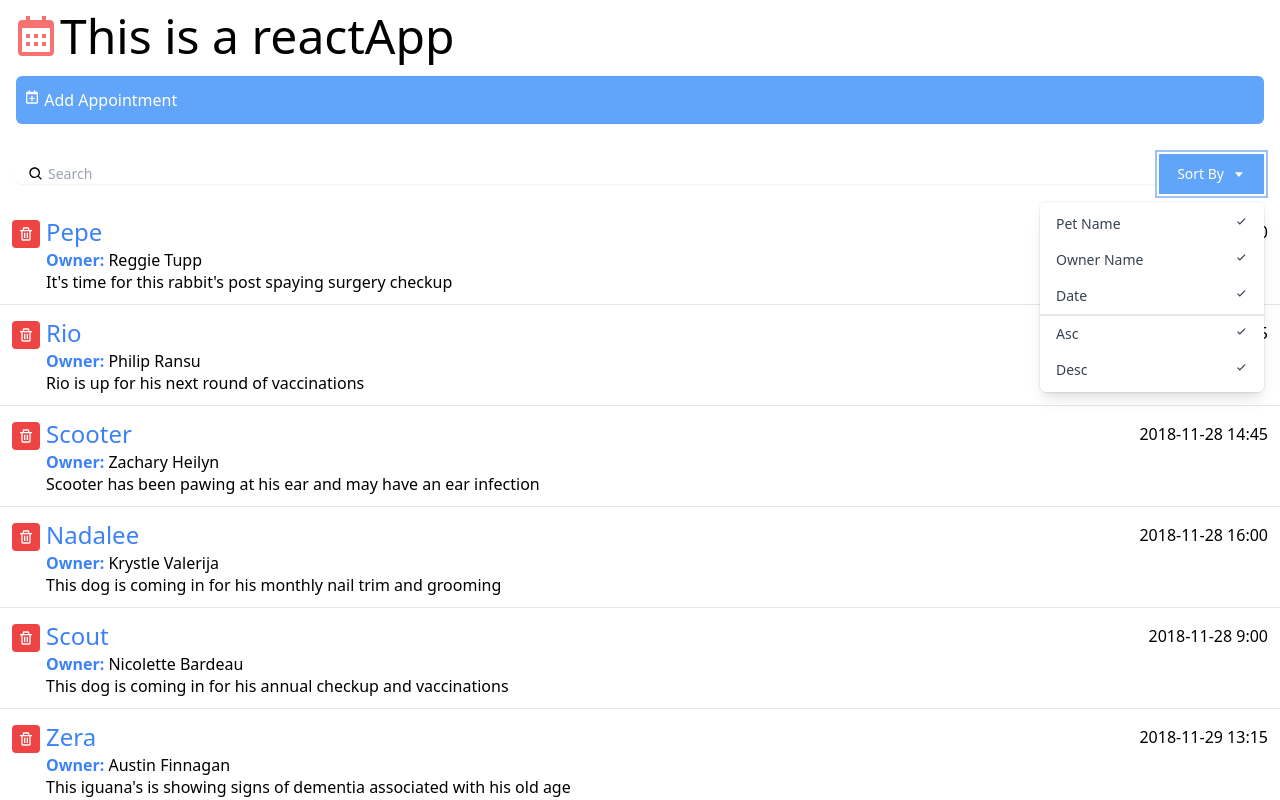
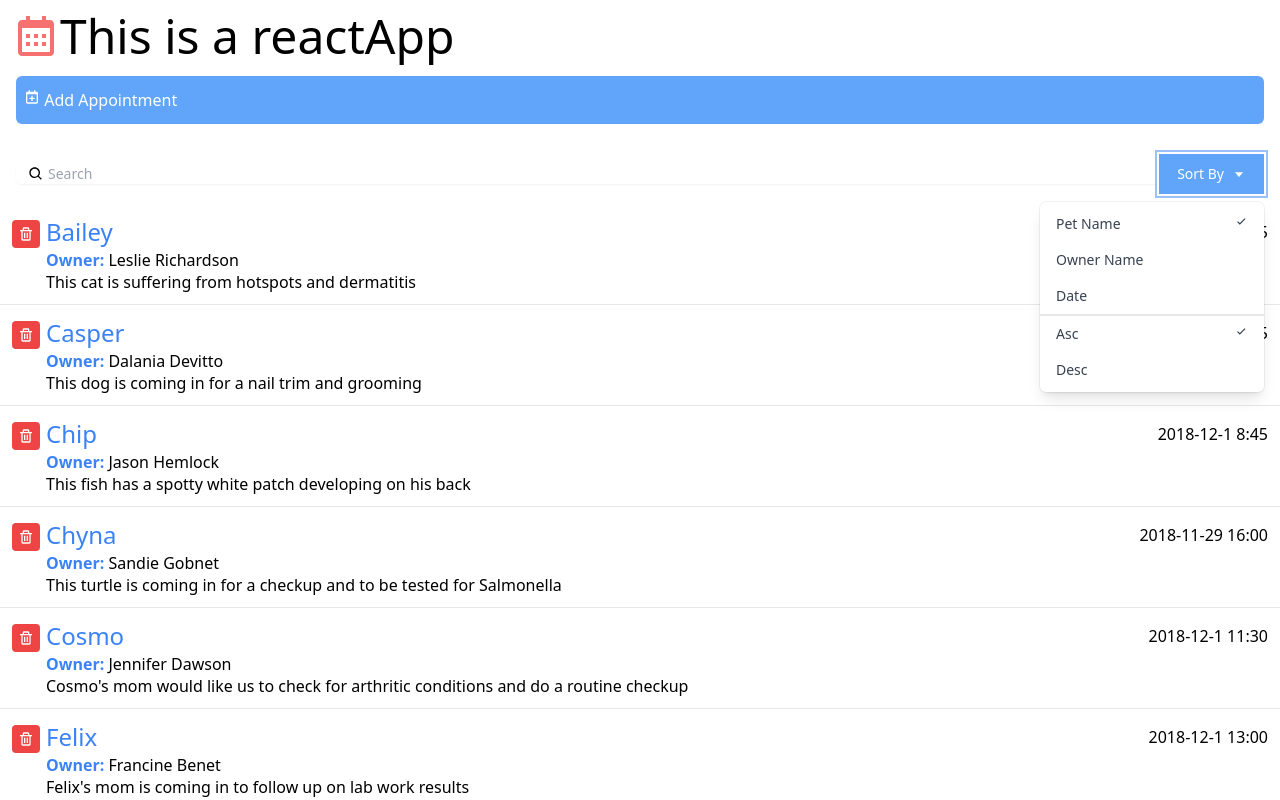
Before and after one commit to JilGC/reactinterface, a React (Create React App) app: page / in a window 1280 px wide. Both pictures are taken after a click on the button "Sort By". Shown: the top 800 px of the page. Built offline with nearby package versions, Linux system fonts and the light colour scheme.

Commit message:
Sorting list alphabetically

```diff
--- a/src/App.js
+++ b/src/App.js
@@ -9,6 +9,8 @@
 
   let [appointmentList, setAppointmentList] = useState([]);
   let [query, setQuery] = useState("");
+  let [sortBy, setSortBy] = useState("petName");
+  let [orderBy, setOrderBy] = useState("asc");
 
   const filteredAppointments = appointmentList.filter(
     item => {
@@ -19,7 +21,13 @@
 
       )
     }
-  )
+  ).sort((a, b) => {
+    let order = (orderBy === 'asc') ? 1 : -1;
+    return (
+      a[sortBy].toLowerCase() < b[sortBy].toLowerCase()
+        ? -1 * order : 1 * order
+    )
+  })
 
   const fetchData = useCallback(() => {
     fetch('./data.json')
@@ -41,7 +49,12 @@
       <AddAppointment />
 
       <Search query={query}
-        onQueryChange={myQuery => setQuery(myQuery)} />
+        onQueryChange={myQuery => setQuery(myQuery)}
+        orderBy={orderBy}
+        onOrderByChange={mySort => setOrderBy(mySort)}
+        sortBy={sortBy}
+        onSortByChange={mySort => setSortBy(mySort)}
+      />
 
       <ul className="divide-y divide-gray-200">
         {filteredAppointments
--- a/src/components/Search.js
+++ b/src/components/Search.js
@@ -1,7 +1,7 @@
 import { useState } from 'react';
 import { BiCaretDown, BiCheck, BiSearch } from "react-icons/bi";
 
-const DropDown = ({ toggle }) => {
+const DropDown = ({ toggle, sortBy, onSortByChange, orderBy, onOrderByChange }) => {
     if (!toggle) {
         return null;
     }
@@ -9,28 +9,33 @@
         <div className="origin-top-right absolute right-0 mt-2 w-56
         rounded-md shadow-lg bg-white ring-1 ring-black ring-opacity-5">
             <div className="py-1" role="menu" aria-orientation="vertical" aria-labelledby="options-menu">
-                <div
+                <div onClick={() => onSortByChange('petName')}
+
                     className="px-4 py-2 text-sm text-gray-700 hover:bg-gray-100 hover:text-gray-900 flex justify-between cursor-pointer"
-                    role="menuitem">Pet Name <BiCheck /></div>
-                <div
+                    role="menuitem">Pet Name {(sortBy === 'petName') && <BiCheck />}</div>
+                <div onClick={() => onSortByChange('ownerName')}
+
                     className="px-4 py-2 text-sm text-gray-700 hover:bg-gray-100 hover:text-gray-900 flex justify-between cursor-pointer"
-                    role="menuitem">Owner Name  <BiCheck /></div>
-                <div
+                    role="menuitem">Owner Name  {(sortBy === 'ownerName') && <BiCheck />}</div>
+                <div onClick={() => onSortByChange('aptDate')}
+
                     className="px-4 py-2 text-sm text-gray-700 hover:bg-gray-100 hover:text-gray-900 flex justify-between cursor-pointer"
-                    role="menuitem">Date <BiCheck /></div>
-                <div
+                    role="menuitem">Date {(sortBy === 'aptDate') && <BiCheck />}</div>
+                <div onClick={() => onOrderByChange('asc')}
+
                     className="px-4 py-2 text-sm text-gray-700 hover:bg-gray-100 hover:text-gray-900 flex justify-between cursor-pointer border-gray-1 border-t-2"
-                    role="menuitem">Asc <BiCheck /></div>
-                <div
+                    role="menuitem">Asc {(orderBy === 'asc') && <BiCheck />}</div>
+                <div onClick={() => onOrderByChange('desc')}
+
                     className="px-4 py-2 text-sm text-gray-700 hover:bg-gray-100 hover:text-gray-900 flex justify-between cursor-pointer"
-                    role="menuitem">Desc <BiCheck /></div>
+                    role="menuitem">Desc {(orderBy === 'desc') && <BiCheck />}</div>
             </div>
         </div>
     )
 }
 
 
-const Search = ({ query, onQueryChange }) => {
+const Search = ({ query, onQueryChange, sortBy, onSortByChange, orderBy, onOrderByChange }) => {
     let [toggleSort, setToggleSort] = useState(false);
     return (
         <div className="py-5 px-4">
@@ -50,7 +55,12 @@
                             className="justify-center px-4 py-2 bg-blue-400 border-2 border-blue-400 text-sm text-white hover:bg-blue-700 focus:outline-none focus:ring-2 focus:ring-offset-2 flex items-center" id="options-menu" aria-haspopup="true" aria-expanded="true">
                             Sort By <BiCaretDown className="ml-2" />
                         </button>
-                        <DropDown toggle={toggleSort} />
+                        <DropDown toggle={toggleSort}
+                            sortBy={sortBy}
+                            onSortByChange={mySort => onSortByChange(mySort)}
+                            orderBy={orderBy}
+                            onOrderByChange={myOrder => onOrderByChange(myOrder)}
+                        />
                     </div>
                 </div>
             </div>
```
